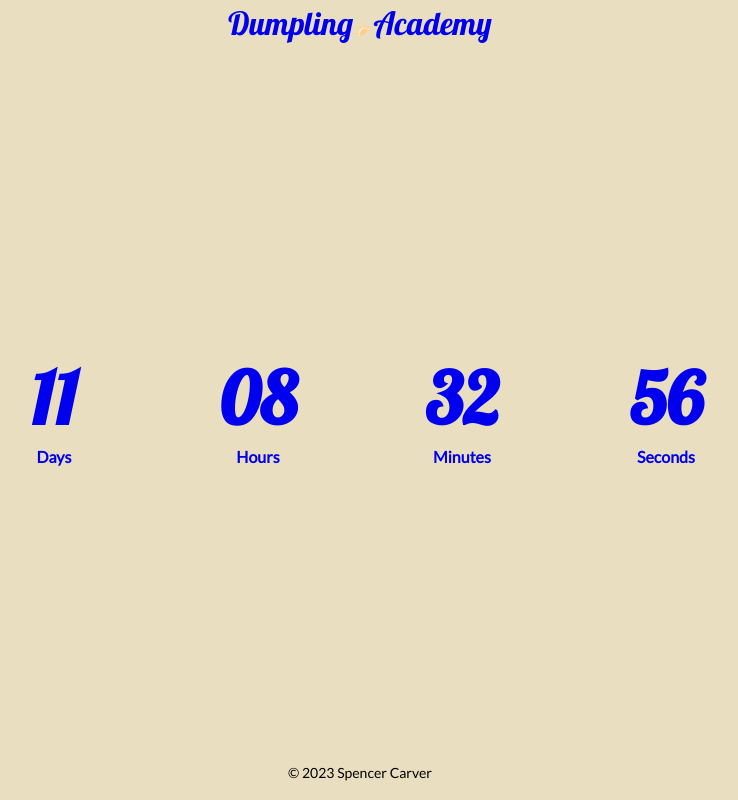
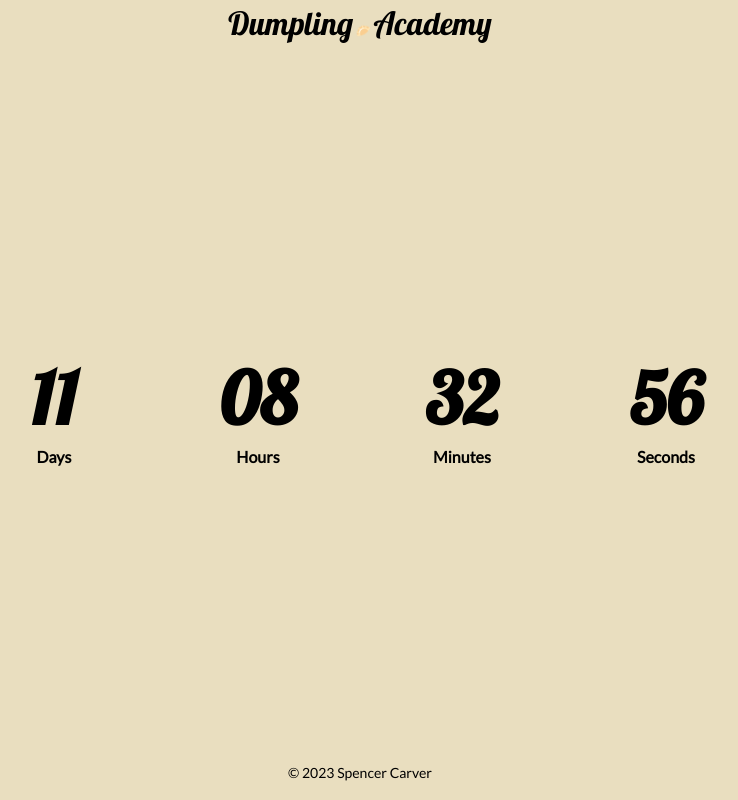
Before and after one commit to spencer-carver/dumpling-academy, a Next.js app: page / in a window 1280 px wide. Shown: the whole page, without its empty margins (280-1018 px from the left). Built offline with nearby package versions, Linux system fonts and the light colour scheme.

Commit message:
link bugfix (#2)

```diff
--- /dev/null
+++ b/components/Link/index.tsx
@@ -0,0 +1,17 @@
+import { ReactNode } from "react";
+import { styled } from "../../styles/stitches";
+
+const Anchor = styled("a", {
+    color: "$onBackground",
+    textDecoration: "none",
+    "&:visited": {
+        color: "$onBackground"
+    },
+    "&:hover": {
+        color: "$onSurface"
+    },
+});
+
+const Link = ({ href, children }: { href: string; children: ReactNode }) => (<Anchor href={ href }>{ children }</Anchor>);
+
+export default Link;
--- a/package.json
+++ b/package.json
@@ -1,6 +1,6 @@
 {
   "name": "dumpling-academy",
-  "version": "0.1.0",
+  "version": "0.1.1",
   "description": "Website leveraging Next.js",
   "private": true,
   "main": "index.js",
--- a/pages/_app.tsx
+++ b/pages/_app.tsx
@@ -1,7 +1,7 @@
 import { AppProps } from "next/app";
 import Head from "next/head";
-import Link from "next/link";
 import { useEffect, useState } from "react";
+import Link from "../components/Link";
 import { darkTheme, defaultTheme, lightTheme, styled } from "../styles/stitches";
 
 const Header = styled("header", {
@@ -60,7 +60,7 @@ export default function MyApp({ Component, pageProps }: AppProps) {
             </Head>
             <main className={ theme }>
                 <Header>
-                    <Link href="/" style={{ textDecoration: "none" }}>Dumpling<Emoji> 🥟 </Emoji>Academy</Link>
+                    <Link href="/">Dumpling<Emoji> 🥟 </Emoji>Academy</Link>
                 </Header>
                 <Component theme={ theme } setLoading={ setLoading } { ...pageProps } />
                 <Footer>
--- a/pages/index.tsx
+++ b/pages/index.tsx
@@ -3,6 +3,7 @@ import { CSS } from "@stitches/react";
 import Head from "next/head";
 import { FunctionComponent, useEffect, useState } from "react";
 import { PageProps } from "../@types/global";
+import Link from "../components/Link";
 
 const NAME = "Dumpling Academy";
 const DESCRIPTION = "A culinary journey coming soon...";
@@ -39,16 +40,6 @@ const Digit = styled("td", {
         width: "200px",
         fontSize: "72px"
     }
-});
-
-const Link = styled("a", {
-    textDecoration: "none",
-    "&:visited": {
-        color: "$onBackground"
-    },
-    "&:hover": {
-        color: "$onSurface"
-    },
 });
 
 const LIVE_TALK_TIME = new Date(2023, 1, 17, 14, 0, 0).getTime();
```
Also changed, not shown: 1 other file (tests, documents, lock files or other folders).
